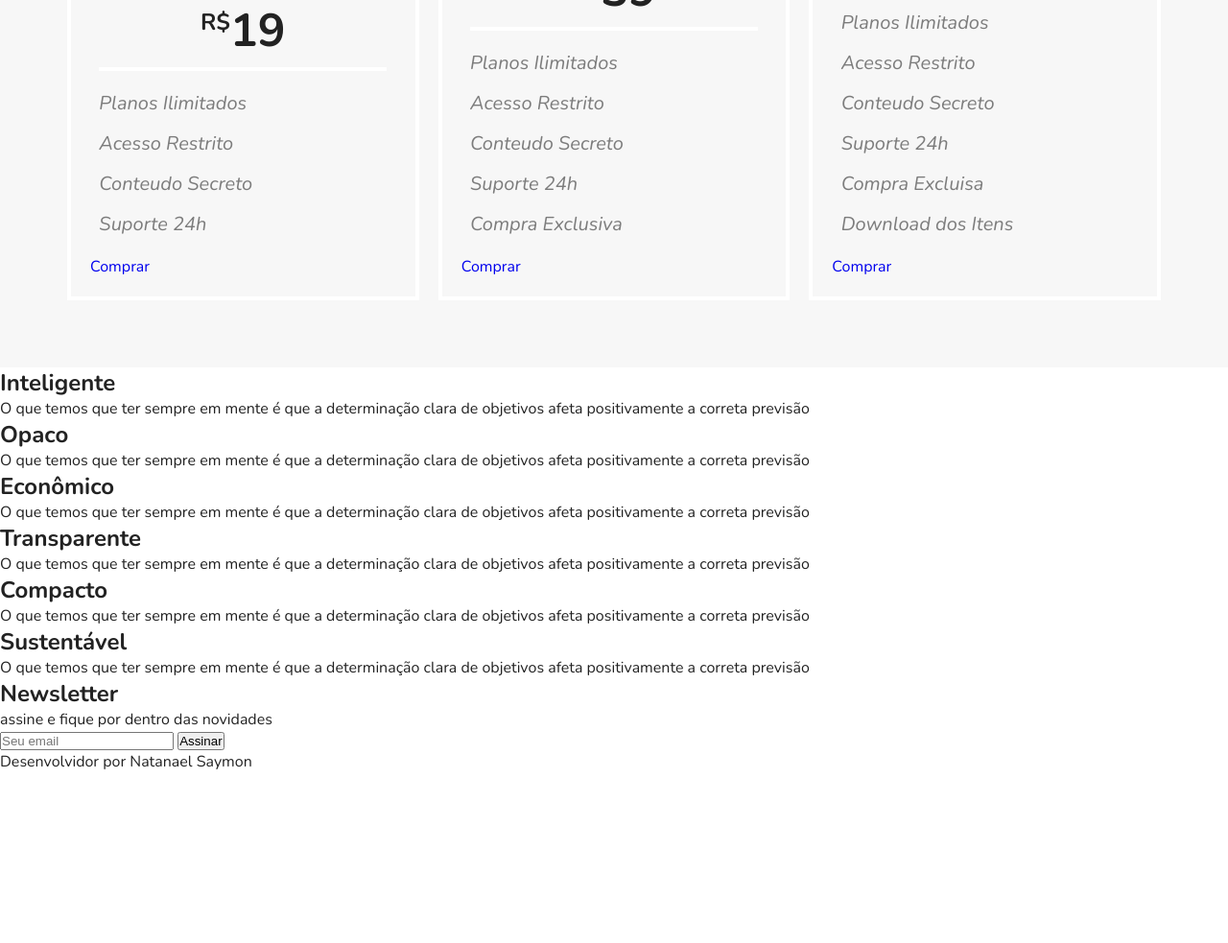
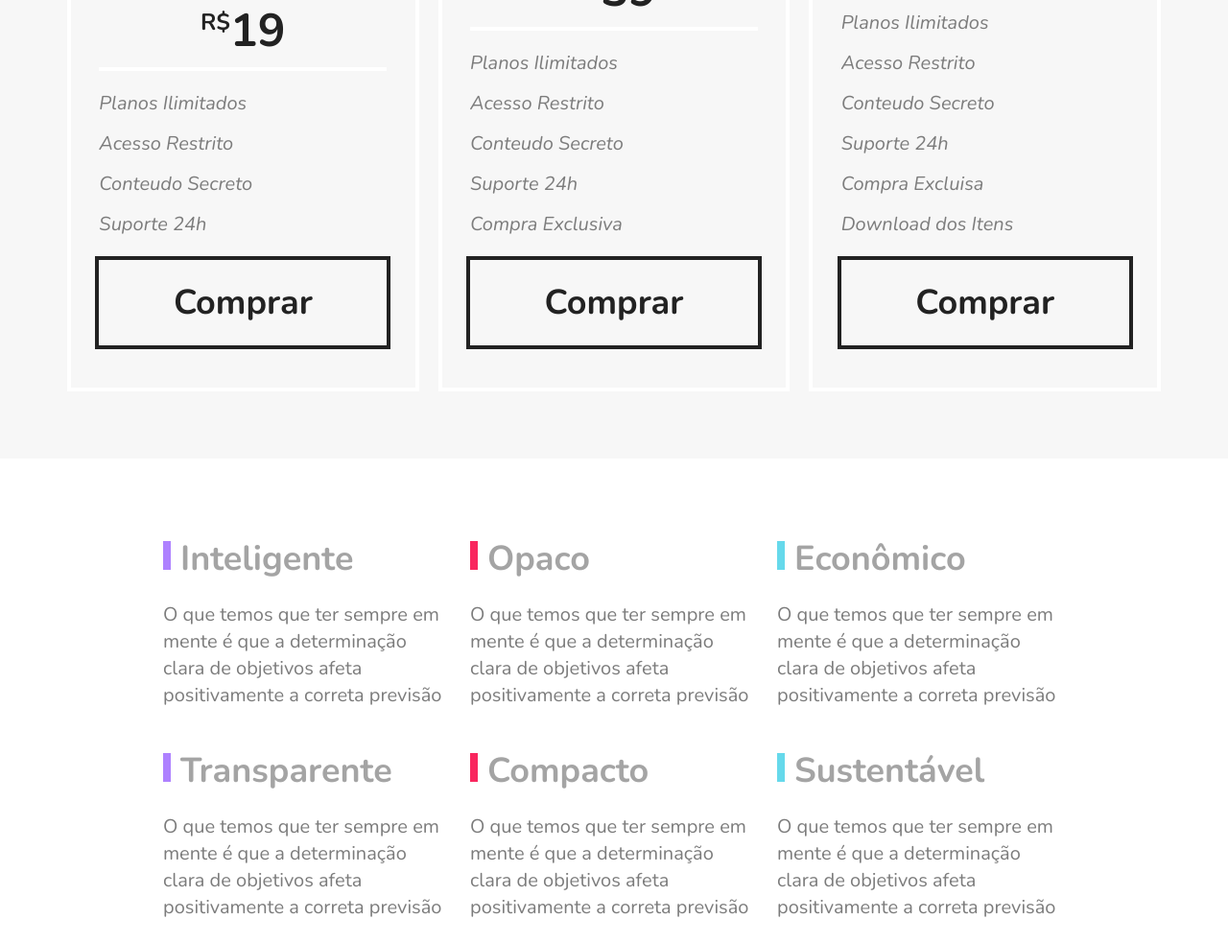
Before and after one commit to NatanaelSaymon/Origamid-Flexblog, a plain HTML site: page index.html in a window 1280 px wide. Shown: the part 2100-3083 px from the top of the page at 96% size. Before the commit the page ends 2905 px from the top, so only its background shows below. Drawn offline with nearby package versions, Linux system fonts and the light colour scheme.

Commit message:
Done: preços e qualidade

```diff
--- a/assets/style.css
+++ b/assets/style.css
@@ -244,3 +244,89 @@ section.sobre{
   color: #122ab2;
   border-radius: 50%;
 }
+
+.preco-item a{
+  max-width: 300px;
+  display: block;
+  margin: 20px auto;
+  border: 4px solid #222222;
+  background: #f7f7f7;
+  padding: 20px 0;
+  text-align: center;
+  font-size: 2.25em;
+  font-weight: bold;
+  color: #222222;
+  transition: filter 2s;
+}
+
+.preco-item a:hover{
+  filter: brightness(50%);
+}
+
+@media (max-width: 800px){
+  .precos{
+    padding-right: 10px;
+    padding-left: 10px;
+  }
+}
+
+@media (max-width: 506px){
+  .ouro{
+    order: 1;
+  }
+
+  .prata{
+    order: 2;
+  }
+
+  .cobre{
+    order: 3;
+  }
+}
+
+/* QUALIDADE */
+
+.qualidade{
+  max-width: 960px;
+  margin: 60px auto;
+  display: flex;
+  flex-wrap: wrap;
+}
+
+.qualidade-item{
+  flex: 1 1 300px;
+  margin: 20px 10px;
+}
+
+.qualidade-item h2{
+  font-size: 2.25em;
+  color: #a4a4a4;
+  margin-bottom: 20px;
+}
+
+.qualidade-item h2::before{
+  content: '';
+  display: inline-block;
+  width: 8px;
+  height: 30px;
+  margin-right: 10px;
+  background: #000;
+}
+
+h2.color-purple::before{
+  background: #ae81ff;
+}
+
+h2.color-pink::before{
+  background: #f9265e;
+}
+
+h2.color-blue::before{
+  background: #66d9eb;
+}
+
+.qualidade-item p{
+  font-size: 1.25em;
+  line-height: 1.4;
+  color: #7c7c7c;
+}
--- a/index.html
+++ b/index.html
@@ -83,7 +83,7 @@
     </section>
 
     <section class="precos" id="precos">
-      <div class="preco-item">
+      <div class="preco-item cobre">
         <h2>Cobre</h2>
         <span><sup>R$</sup>19</span>
         <ul>
@@ -95,7 +95,7 @@
         <a href="#">Comprar</a>
       </div>
 
-      <div class="preco-item">
+      <div class="preco-item prata">
         <h2>Prata</h2>
         <span><sup>R$</sup>39</span>
         <ul>
@@ -108,7 +108,7 @@
         <a href="#">Comprar</a>
       </div>
 
-      <div class="preco-item">
+      <div class="preco-item ouro">
         <h2>Ouro</h2>
         <span><sup>R$</sup>79</span>
         <ul>
@@ -125,42 +125,42 @@
 
     <section class="qualidade" id="qualidade">
       <div class="qualidade-item">
-        <h2>Inteligente</h2>
+        <h2 class="color-purple">Inteligente</h2>
         <p>O que temos que ter sempre em mente é que a determinação
           clara de objetivos afeta positivamente a correta previsão
         </p>
       </div>
 
       <div class="qualidade-item">
-        <h2>Opaco</h2>
+        <h2 class="color-pink">Opaco</h2>
         <p>O que temos que ter sempre em mente é que a determinação
           clara de objetivos afeta positivamente a correta previsão
         </p>
       </div>
 
       <div class="qualidade-item">
-        <h2>Econômico</h2>
+        <h2 class="color-blue">Econômico</h2>
         <p>O que temos que ter sempre em mente é que a determinação
           clara de objetivos afeta positivamente a correta previsão
         </p>
       </div>
 
       <div class="qualidade-item">
-        <h2>Transparente</h2>
+        <h2 class="color-purple">Transparente</h2>
         <p>O que temos que ter sempre em mente é que a determinação
           clara de objetivos afeta positivamente a correta previsão
         </p>
       </div>
 
       <div class="qualidade-item">
-        <h2>Compacto</h2>
+        <h2 class="color-pink">Compacto</h2>
         <p>O que temos que ter sempre em mente é que a determinação
           clara de objetivos afeta positivamente a correta previsão
         </p>
       </div>
 
       <div class="qualidade-item">
-        <h2>Sustentável</h2>
+        <h2 class="color-blue">Sustentável</h2>
         <p>O que temos que ter sempre em mente é que a determinação
           clara de objetivos afeta positivamente a correta previsão
         </p>
```
